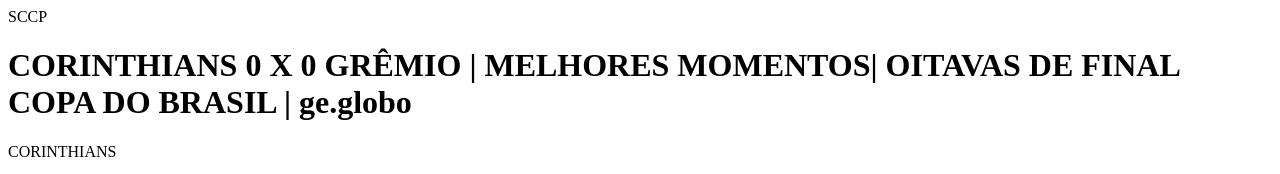
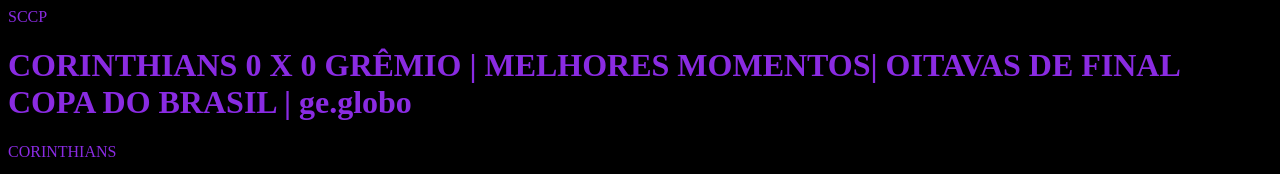
Before and after one commit to JuliaOliveira15/vivi-html, a plain HTML site: page index.html in a window 1280 px wide. Shown: the top 174 px of the page. Drawn offline with Linux system fonts and the light colour scheme.

Commit message:
modificar

```diff
--- a/index.html
+++ b/index.html
@@ -1,5 +1,11 @@
+<head>
+    <link rel="stylesheet" href="style.css"/>
+</head>
+<body>
+
 <header>SCCP</header>
 
 <h1>CORINTHIANS 0 X 0 GRÊMIO | MELHORES MOMENTOS| OITAVAS DE FINAL COPA DO BRASIL | ge.globo</h1>
 <p>CORINTHIANS</p>
 <iframe width="560" height="315" src="https://www.youtube.com/embed/q2Ge0-EAGDc?si=vbp6HEN088JtAauy" title="YouTube video player" frameborder="0" allow="accelerometer; autoplay; clipboard-write; encrypted-media; gyroscope; picture-in-picture; web-share" referrerpolicy="strict-origin-when-cross-origin" allowfullscreen></iframe>
+</body>
--- /dev/null
+++ b/style.css
@@ -0,0 +1,5 @@
+body{
+    color: blueviolet;
+    background: black;
+
+}
```
